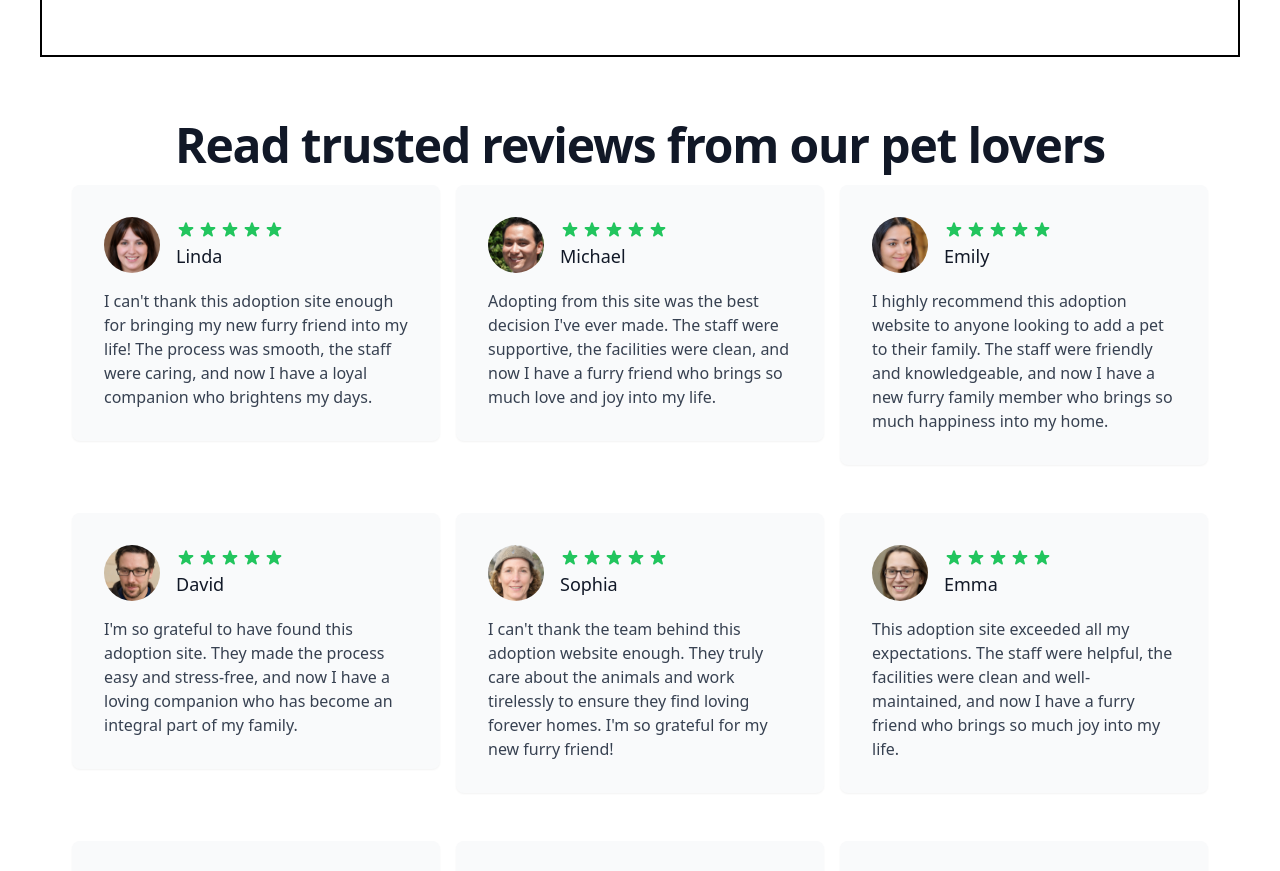
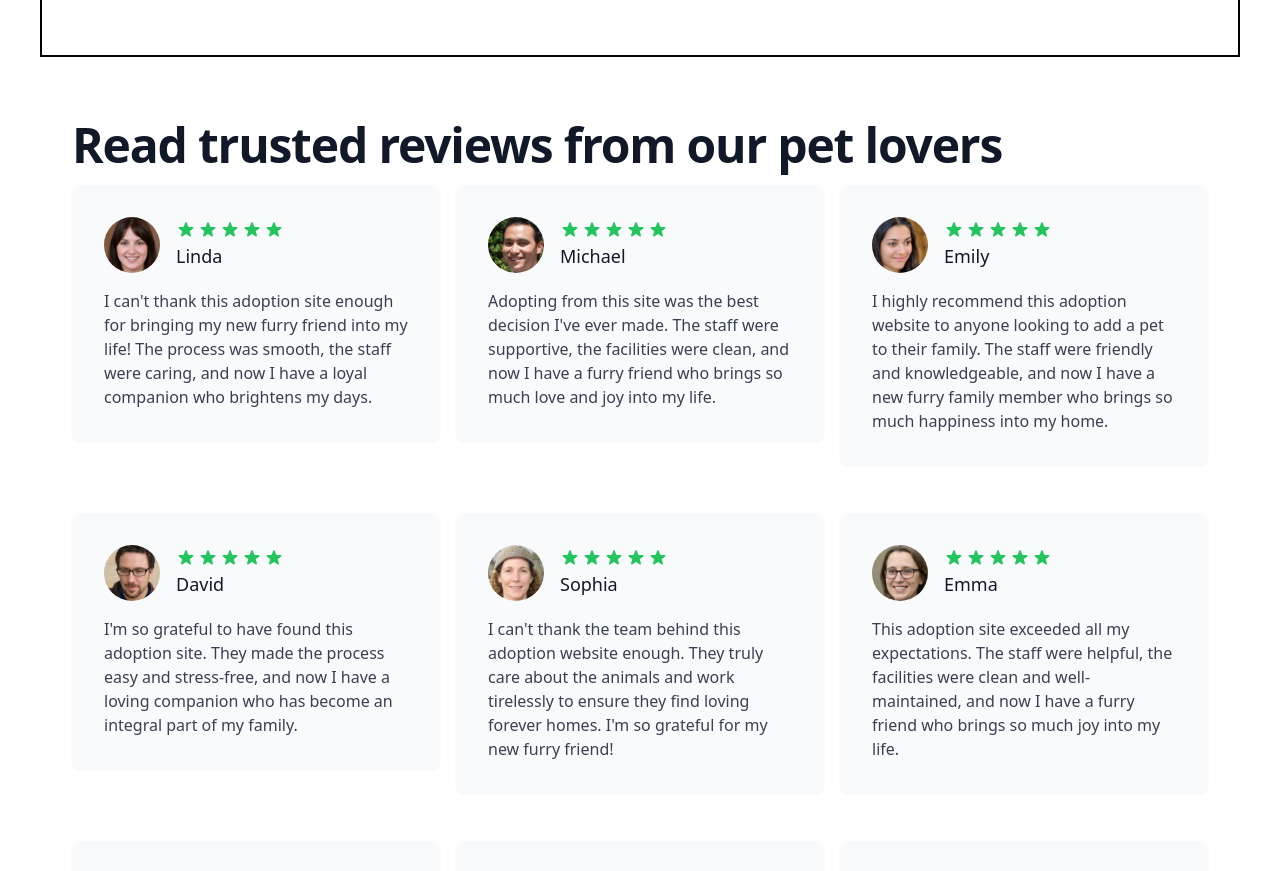
Before and after one commit to OskarSollenberg/petfinder, a React (Vite) app: page / in a window 1280 px wide. Shown: the part 2260-3131 px from the top of the page. Built offline with nearby package versions, Linux system fonts and the light colour scheme.

Commit message:
update commit

```diff
--- a/src/components/Reviews.jsx
+++ b/src/components/Reviews.jsx
@@ -5,7 +5,7 @@
   return (
     <section>
       <div className="mx-auto max-w-screen-xl px-4 py-12 sm:px-6 lg:px-8 lg:py-16">
-        <h2 className="text-center text-4xl font-bold tracking-tight text-gray-900 sm:text-5xl">
+        <h2 className="text-left text-4xl font-bold tracking-tight text-gray-900 sm:text-5xl">
           Read trusted reviews from our pet lovers
         </h2>
         <div className="grid grid-cols-1 gap-4 sm:grid-cols-2 lg:grid-cols-3">
```
